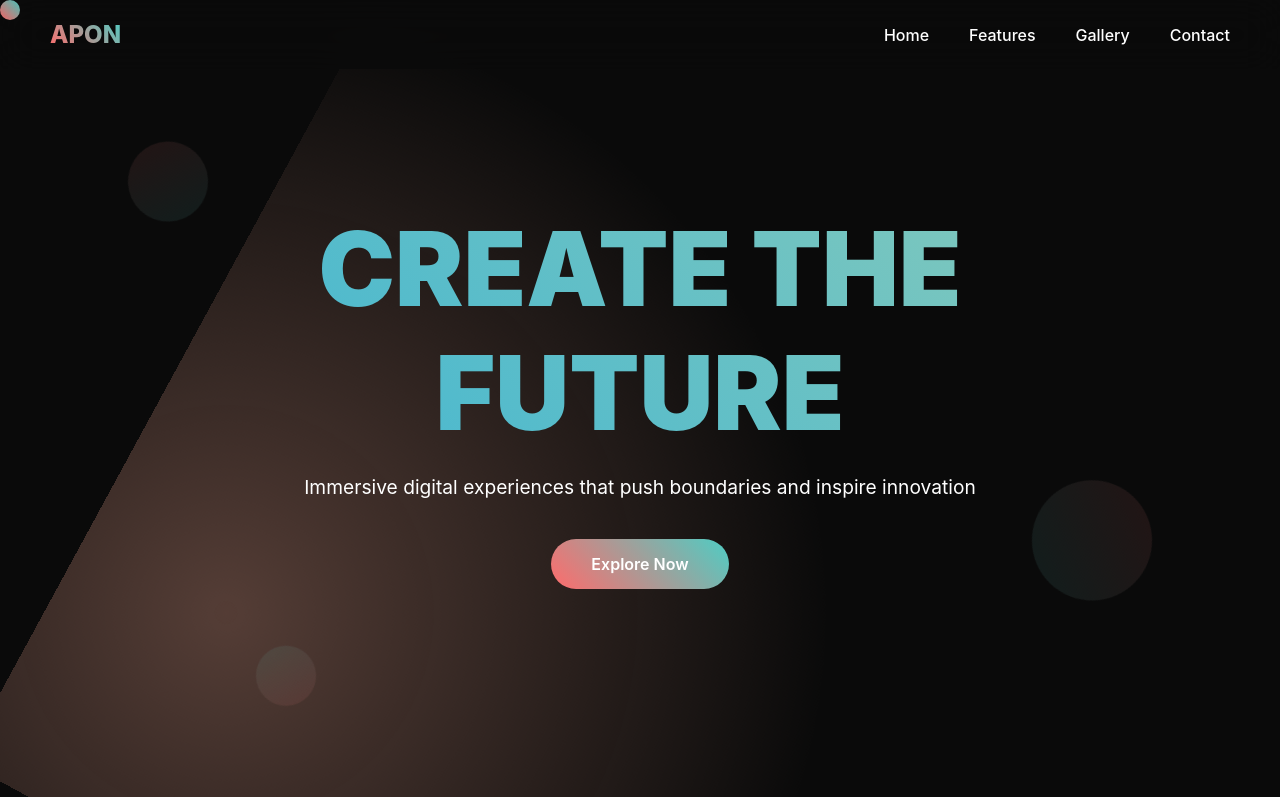
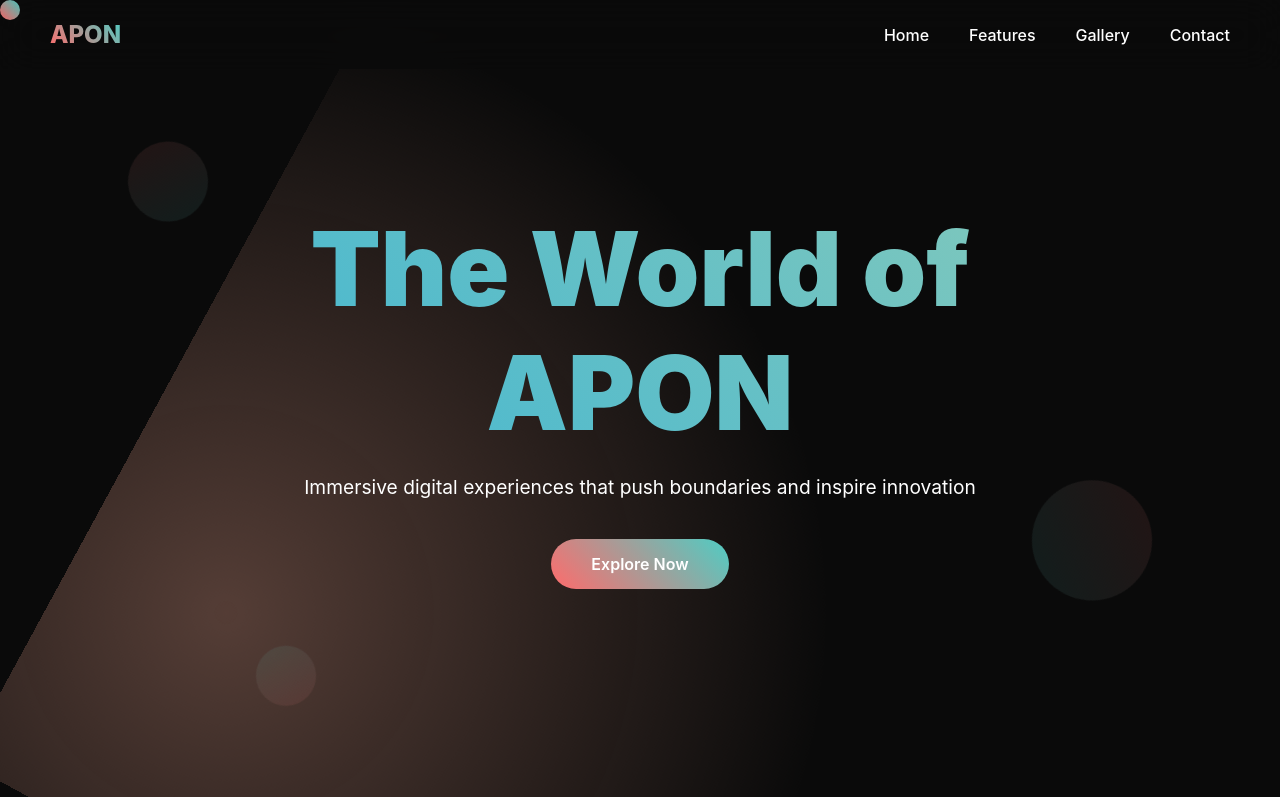
Before and after one commit to aponexe69/animated-web, a plain HTML site: page index.html in a window 1280 px wide. Shown: the top 797 px of the page. Drawn offline with Linux system fonts and the light colour scheme.

Commit message:
Update index.html

```diff
--- a/index.html
+++ b/index.html
@@ -513,7 +513,7 @@
             <div class="floating-element"></div>
         </div>
         <div class="hero-content">
-            <h1>CREATE THE FUTURE</h1>
+            <h1>The World of APON</h1>
             <p>Immersive digital experiences that push boundaries and inspire innovation</p>
             <a href="#features" class="cta-button">Explore Now</a>
         </div>
```
